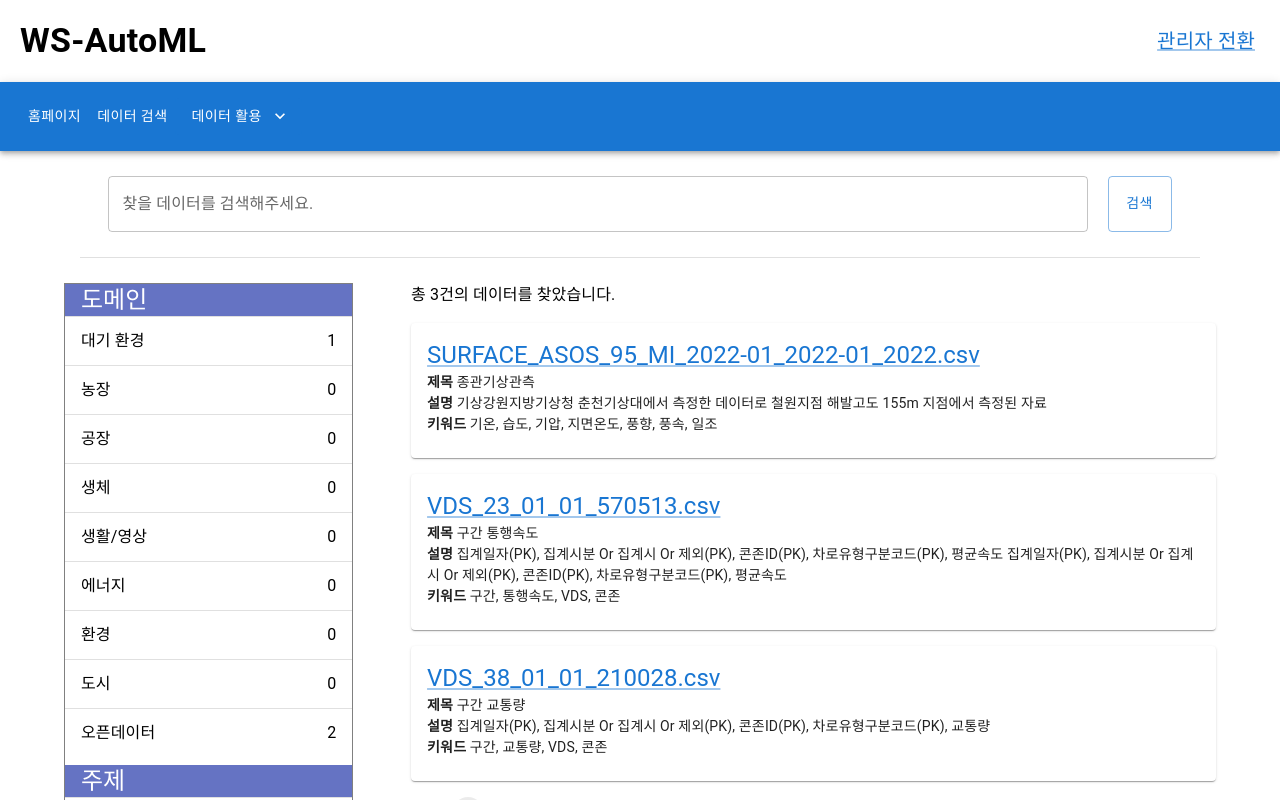
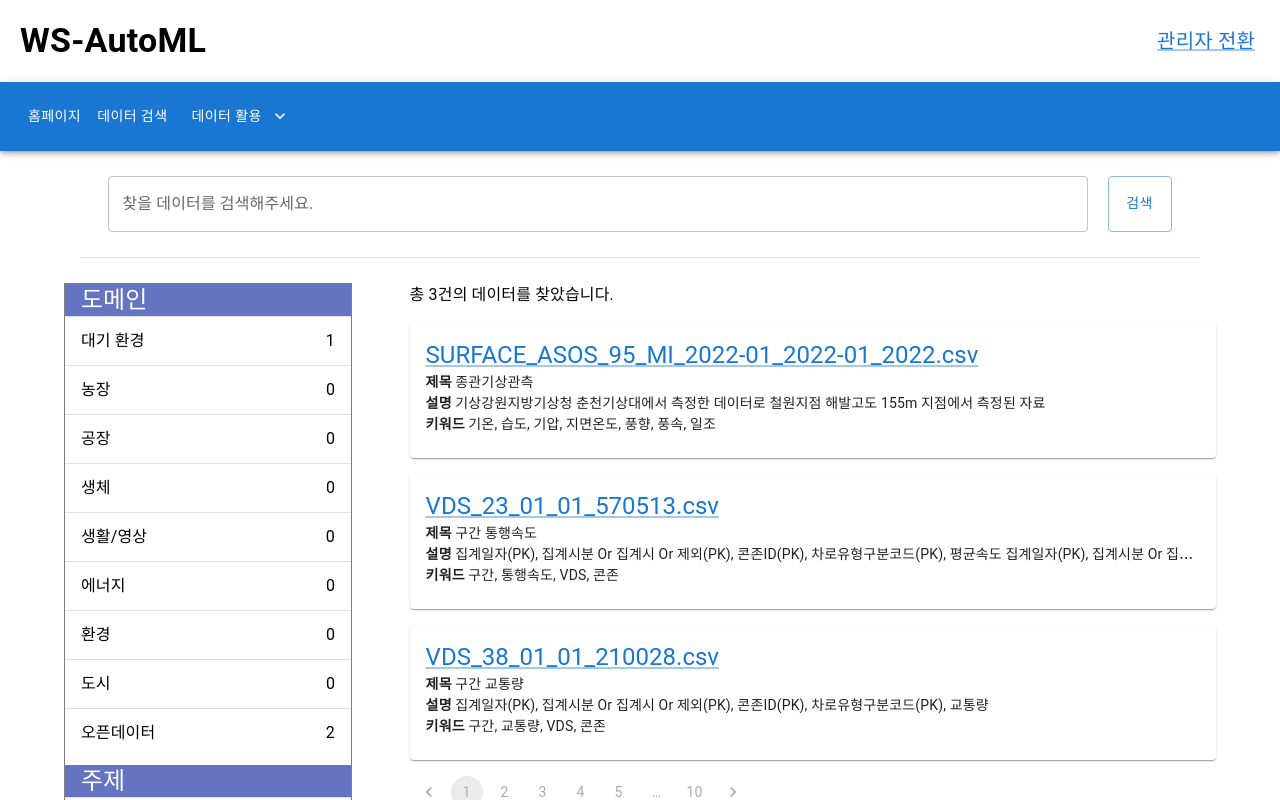
Before and after one commit to ClustProject/WSAutoMLMainWeb, a React (Create React App) app in the folder app/user-web/: page /search in a window 1280 px wide. Shown: the top 800 px of the page. Built offline with nearby package versions, Linux system fonts and the light colour scheme.

Commit message:
feat: 검색페이지 데이터 설명 textOverFlow 적용
내용이 너무 길시 생략하여 두줄이 넘어가지 않도록 조정

```diff
--- a/app/user-web/src/components/presentational/search/DataSetCard.jsx
+++ b/app/user-web/src/components/presentational/search/DataSetCard.jsx
@@ -1,7 +1,7 @@
 import React from "react";
 import Card from "@mui/material/Card";
 import CardContent from "@mui/material/CardContent";
-import {Link, Typography} from "@mui/material";
+import {Box, Link, Typography} from "@mui/material";
 
 export default function DataSetCard(props) {
   return (
@@ -23,8 +23,14 @@ export default function DataSetCard(props) {
           {props.title}
         </Typography>
         <br/>
+
+        <Box sx={{
+          overflow: 'hidden',
+          textOverflow: 'ellipsis',
+          whiteSpace: 'nowrap'
+        }}>
           <Typography variant="body2" display="inline" sx={{
-          fontWeight: 'bold'
+            fontWeight: 'bold',
           }}>
             설명&nbsp;
           </Typography>
@@ -32,7 +38,8 @@ export default function DataSetCard(props) {
             {props.description}
           </Typography>
 
-        <br/>
+        </Box>
+
         <Typography variant="body2" display="inline" sx={{
           fontWeight: 'bold'
         }}>
```
Lines whose indentation alone changed are shown as unchanged.
